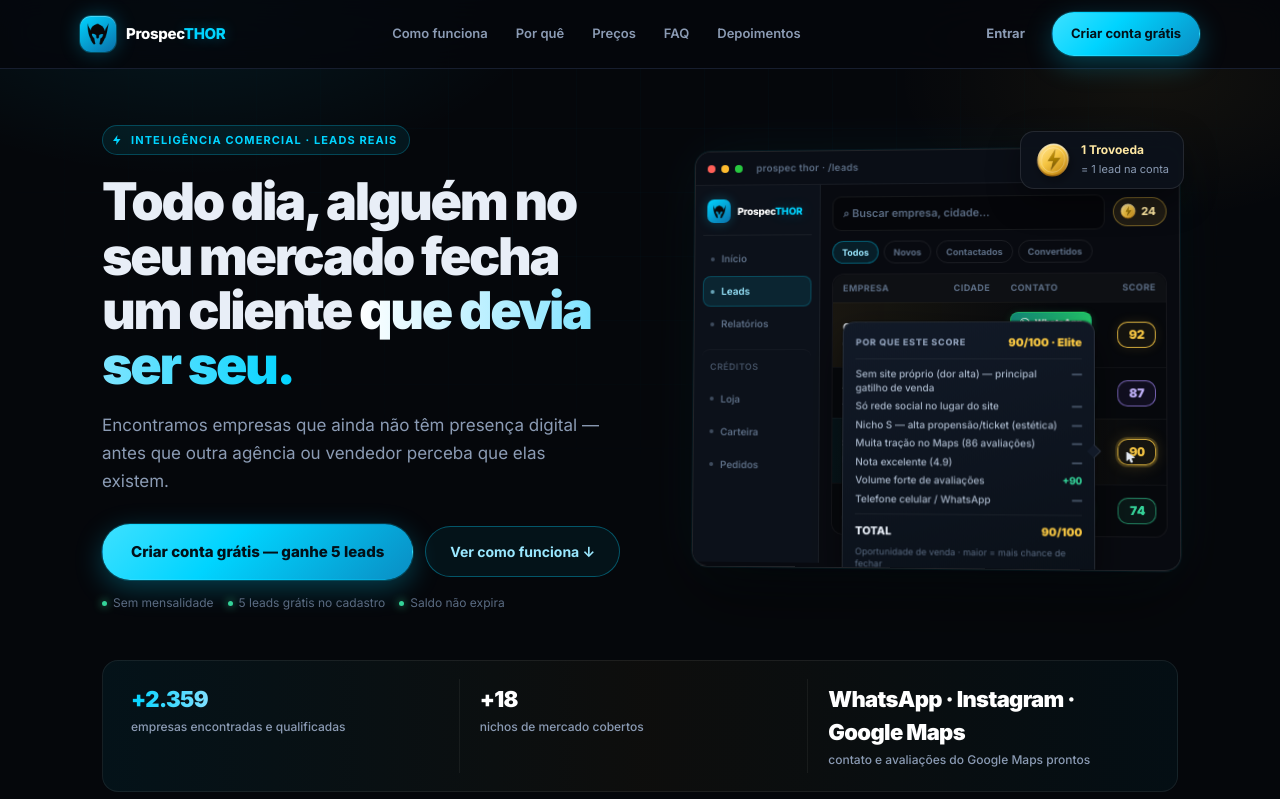
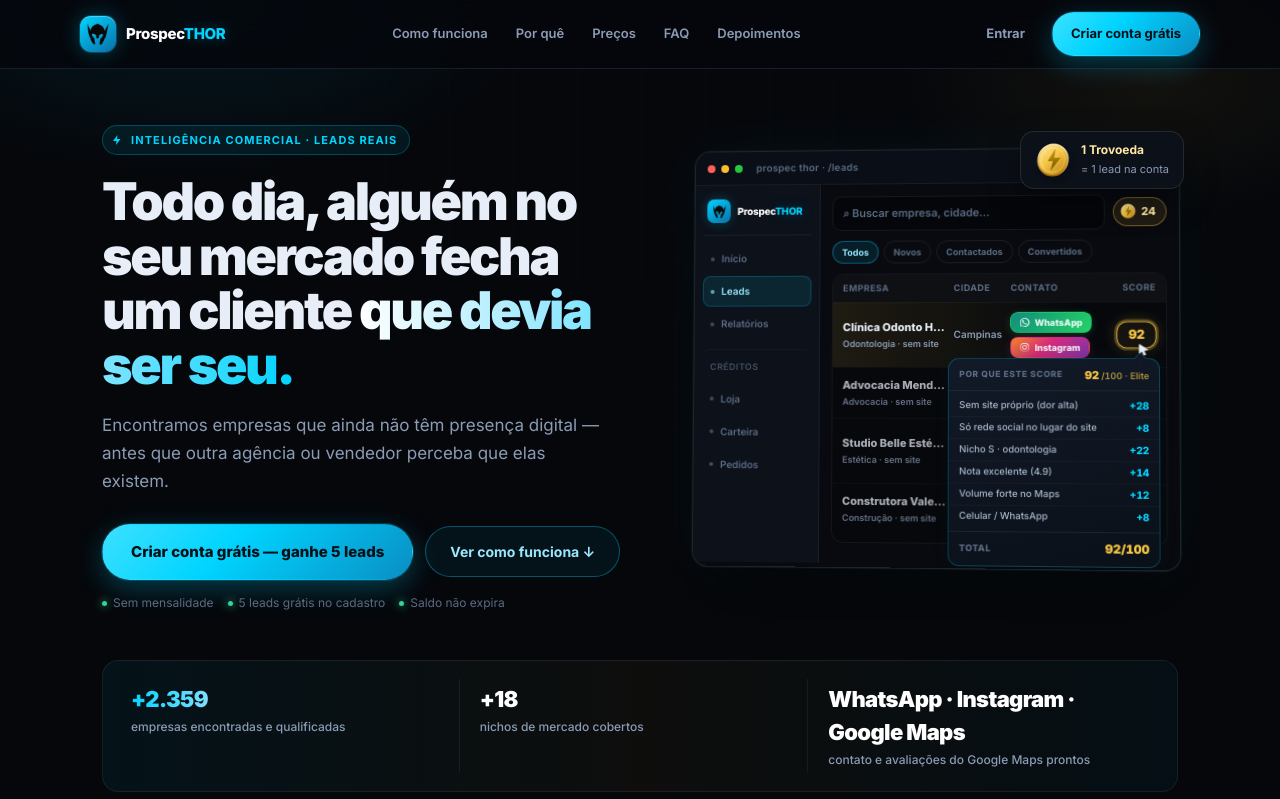
Before and after one commit to pdaugusto/prospecthor, a Flask app: template templates/landing.html in a window 1280 px wide. Shown: the top 799 px of the page. Run offline with Flask 3, Linux system fonts and the light colour scheme; the template is opened without the code that fills it, so the values that code supplies are empty; some libraries are stand-ins or nearby versions.

Commit message:
Landing mock: tooltip score compacto no hover, ordem 92-87-81-74

```diff
--- a/templates/landing.html
+++ b/templates/landing.html
@@ -413,6 +413,12 @@
       border-radius: 12px;
       overflow: visible;
       background: rgba(0,0,0,0.2);
+      /* espaço pro tip do score não colidir com a borda do mock */
+      padding-bottom: 4px;
+    }
+    .mock-table.has-score-hover {
+      padding-bottom: 8px;
+      margin-bottom: 4px;
     }
     .mock-tr {
       display: grid;
@@ -436,9 +442,14 @@
     .mock-tr.hot {
       background: linear-gradient(90deg, rgba(245,197,66,0.08), transparent 70%);
     }
+    /* Linha em hover: lista continua visível; só um leve destaque */
+    .mock-table.has-score-hover .mock-tr:not(.head):not(.is-hover) {
+      opacity: 0.72;
+    }
     .mock-tr.is-hover {
-      background: linear-gradient(90deg, rgba(0,212,255,0.06), rgba(245,197,66,0.05) 60%, transparent);
-      z-index: 4;
+      background: linear-gradient(90deg, rgba(245,197,66,0.1), transparent 75%);
+      z-index: 5;
+      opacity: 1 !important;
     }
     .mt-name {
       font-weight: 800; color: #e8eef7; font-size: 11px;
@@ -500,6 +511,7 @@
       display: flex;
       justify-content: flex-end;
       align-items: center;
+      isolation: isolate;
     }
     .mt-score-pill {
       display: inline-flex;
@@ -536,130 +548,147 @@
       background: rgba(52,211,153,0.08);
     }
     .mt-score-pill.is-hover {
-      box-shadow: 0 0 0 2px rgba(245,197,66,0.2), 0 0 16px rgba(245,197,66,0.2);
-    }
-
-    /* Tooltip “Por que este score” (3º lead em hover) — à esquerda pra não cortar */
+      box-shadow: 0 0 0 2px rgba(245,197,66,0.28), 0 0 14px rgba(245,197,66,0.22);
+      transform: scale(1.04);
+    }
+
+    /*
+      Tooltip compacto (como no painel real) — flutuando perto do score,
+      pequeno, com pontos que somam a nota. NÃO é um dump da tela de detalhe.
+    */
     .score-tip {
       position: absolute;
-      right: calc(100% + 12px);
-      top: 50%;
-      transform: translateY(-50%);
-      width: 252px;
-      padding: 12px 12px 10px;
-      border-radius: 12px;
-      border: 1px solid rgba(255,255,255,0.1);
+      right: -4px;
+      top: calc(100% + 10px);
+      width: 210px;
+      padding: 0;
+      border-radius: 11px;
+      border: 1px solid rgba(0,212,255,0.22);
       background: linear-gradient(165deg, #121a28 0%, #0a1018 100%);
-      box-shadow: 0 16px 40px rgba(0,0,0,0.55), 0 0 0 1px rgba(0,0,0,0.3);
-      z-index: 12;
+      box-shadow: 0 12px 32px rgba(0,0,0,0.55), 0 0 20px rgba(0,212,255,0.06);
+      z-index: 20;
       text-align: left;
       pointer-events: none;
-      animation: score-tip-in .35s ease both;
+      animation: score-tip-in .28s ease both;
     }
     @keyframes score-tip-in {
-      from { opacity: 0; transform: translateY(-50%) translateX(6px); }
-      to { opacity: 1; transform: translateY(-50%) translateX(0); }
+      from { opacity: 0; transform: translateY(4px); }
+      to { opacity: 1; transform: none; }
     }
     .score-tip::before {
       content: "";
       position: absolute;
-      top: 50%; right: -5px;
-      width: 9px; height: 9px;
-      margin-top: -5px;
+      top: -5px; right: 14px;
+      width: 8px; height: 8px;
       background: #121a28;
-      border-right: 1px solid rgba(255,255,255,0.1);
-      border-top: 1px solid rgba(255,255,255,0.1);
+      border-left: 1px solid rgba(0,212,255,0.22);
+      border-top: 1px solid rgba(0,212,255,0.22);
       transform: rotate(45deg);
     }
     .score-tip-head {
       display: flex;
       align-items: center;
       justify-content: space-between;
-      gap: 8px;
-      margin-bottom: 8px;
-      padding-bottom: 8px;
+      gap: 6px;
+      padding: 8px 10px 7px;
       border-bottom: 1px solid rgba(255,255,255,0.06);
     }
     .score-tip-head strong {
-      font-size: 9px;
+      font-size: 8.5px;
       font-weight: 800;
-      letter-spacing: 0.08em;
+      letter-spacing: 0.07em;
       text-transform: uppercase;
-      color: var(--muted);
+      color: var(--muted-2);
     }
     .score-tip-head b {
       font-size: 11px;
       font-weight: 900;
       color: #f5c542;
       white-space: nowrap;
+      font-variant-numeric: tabular-nums;
+    }
+    .score-tip-head b small {
+      font-size: 9px;
+      font-weight: 600;
+      opacity: 0.7;
+      margin-left: 2px;
     }
     .score-tip-rows {
       display: flex;
       flex-direction: column;
-      gap: 5px;
       margin: 0;
-      padding: 0;
+      padding: 4px 0;
       list-style: none;
     }
     .score-tip-rows li {
       display: grid;
       grid-template-columns: 1fr auto;
       gap: 8px;
-      font-size: 10px;
-      line-height: 1.35;
+      padding: 4px 10px;
+      font-size: 9.5px;
+      line-height: 1.3;
+      color: #c5d0e0;
+      border-bottom: 1px solid rgba(255,255,255,0.03);
+    }
+    .score-tip-rows li:last-child { border-bottom: none; }
+    .score-tip-rows li span {
+      font-weight: 500;
       color: #a8b6c9;
-    }
-    .score-tip-rows li span { font-weight: 500; }
+      overflow: hidden;
+      text-overflow: ellipsis;
+      white-space: nowrap;
+    }
     .score-tip-rows li em {
       font-style: normal;
       font-weight: 800;
-      color: var(--muted-2);
       font-variant-numeric: tabular-nums;
-    }
-    .score-tip-rows li em.plus { color: #34d399; }
+      color: #00d4ff;
+      font-size: 10px;
+    }
     .score-tip-total {
       display: flex;
       justify-content: space-between;
       align-items: center;
-      margin-top: 8px;
-      padding-top: 8px;
-      border-top: 1px solid rgba(255,255,255,0.06);
-      font-size: 11px;
+      padding: 7px 10px 8px;
+      border-top: 1px solid rgba(255,255,255,0.07);
+      font-size: 9px;
       font-weight: 800;
-      color: #e8eef7;
-    }
-    .score-tip-total b { color: #f5c542; font-weight: 900; }
+      letter-spacing: 0.04em;
+      text-transform: uppercase;
+      color: var(--muted-2);
+    }
+    .score-tip-total b {
+      color: #f5c542;
+      font-weight: 900;
+      font-size: 12px;
+      letter-spacing: 0;
+      text-transform: none;
+      font-variant-numeric: tabular-nums;
+    }
     .score-tip-foot {
-      margin-top: 6px;
-      font-size: 9px;
-      color: var(--muted-2);
-      line-height: 1.35;
-    }
-    /* Cursor “fake hover” no 3º lead */
+      display: none; /* compacto no mock */
+    }
+    /* Cursor “fake hover” no score da linha */
     .mock-cursor {
       position: absolute;
-      right: 18px;
-      top: 50%;
-      width: 14px;
-      height: 14px;
-      margin-top: -2px;
-      z-index: 9;
+      right: 6px;
+      top: 18px;
+      width: 15px;
+      height: 15px;
+      z-index: 22;
       pointer-events: none;
-      filter: drop-shadow(0 2px 3px rgba(0,0,0,0.5));
-      animation: mock-cursor-bob 2.2s ease-in-out infinite;
+      filter: drop-shadow(0 2px 3px rgba(0,0,0,0.55));
+      animation: mock-cursor-bob 2s ease-in-out infinite;
     }
     @keyframes mock-cursor-bob {
       0%, 100% { transform: translate(0, 0); }
-      50% { transform: translate(-2px, 2px); }
+      50% { transform: translate(2px, 3px); }
     }
     @media (max-width: 520px) {
       .mock-tr { grid-template-columns: 1.15fr 0.55fr 1fr 42px; }
       .mt-btn span { display: none; }
       .mt-btn { padding: 5px 7px; }
-      .score-tip {
-        width: min(220px, 68vw);
-        right: calc(100% + 8px);
-      }
+      .score-tip { width: 190px; right: -2px; }
     }
 
     /* Trovoedas model (profissional) */
@@ -2017,14 +2046,16 @@
                     <span class="dchip">Contactados</span>
                     <span class="dchip">Convertidos</span>
                   </div>
-                  <div class="mock-table" aria-hidden="false">
+                  <!-- Lista normal; em 1 lead o mouse “para” no score e abre tip compacto -->
+                  <div class="mock-table has-score-hover" aria-hidden="false">
                     <div class="mock-tr head">
                       <span>Empresa</span>
                       <span>Cidade</span>
                       <span>Contato</span>
                       <span style="text-align:right">Score</span>
                     </div>
-                    <div class="mock-tr hot">
+                    <!-- 1º: score mais alto + hover com breakdown (pontos somam 92) -->
+                    <div class="mock-tr hot is-hover">
                       <span class="mt-name">Clínica Odonto Horizonte<small>Odontologia · sem site</small></span>
                       <span class="mt-city">Campinas</span>
                       <span class="mt-actions">
@@ -2038,7 +2069,28 @@
                         </a>
                       </span>
                       <span class="mt-score-wrap">
-                        <span class="mt-score-pill s-gold">92</span>
+                        <span class="mt-score-pill s-gold is-hover">92</span>
+                        <svg class="mock-cursor" viewBox="0 0 24 24" fill="#e8eef7" aria-hidden="true">
+                          <path d="M5.5 3.2 18.8 12.1c.5.3.3 1.1-.3 1.2l-5.1.7 2.3 5.7c.2.5-.1 1.1-.6 1.2l-2.2.5c-.5.1-1-.2-1.2-.7l-2.2-5.5-3.4 3.2c-.5.5-1.3.1-1.3-.6V4c0-.7.8-1.1 1.4-.8z"/>
+                        </svg>
+                        <div class="score-tip" role="tooltip">
+                          <div class="score-tip-head">
+                            <strong>Por que este score</strong>
+                            <b>92<small>/100 · Elite</small></b>
+                          </div>
+                          <ul class="score-tip-rows">
+                            <li><span>Sem site próprio (dor alta)</span><em>+28</em></li>
+                            <li><span>Só rede social no lugar do site</span><em>+8</em></li>
+                            <li><span>Nicho S · odontologia</span><em>+22</em></li>
+                            <li><span>Nota excelente (4.9)</span><em>+14</em></li>
+                            <li><span>Volume forte no Maps</span><em>+12</em></li>
+                            <li><span>Celular / WhatsApp</span><em>+8</em></li>
+                          </ul>
+                          <div class="score-tip-total">
+                            <span>Total</span>
+                            <b>92/100</b>
+                          </div>
+                        </div>
                       </span>
                     </div>
                     <div class="mock-tr">
@@ -2054,8 +2106,7 @@
                         <span class="mt-score-pill s-purple">87</span>
                       </span>
                     </div>
-                    <!-- 3º lead: score em hover com explicação da nota -->
-                    <div class="mock-tr is-hover">
+                    <div class="mock-tr">
                       <span class="mt-name">Studio Belle Estética<small>Estética · sem site</small></span>
                       <span class="mt-city">Santos</span>
                       <span class="mt-actions">
@@ -2069,30 +2120,7 @@
                         </a>
                       </span>
                       <span class="mt-score-wrap">
-                        <span class="mt-score-pill s-gold is-hover">90</span>
-                        <svg class="mock-cursor" viewBox="0 0 24 24" fill="#e8eef7" aria-hidden="true">
-                          <path d="M5.5 3.2 18.8 12.1c.5.3.3 1.1-.3 1.2l-5.1.7 2.3 5.7c.2.5-.1 1.1-.6 1.2l-2.2.5c-.5.1-1-.2-1.2-.7l-2.2-5.5-3.4 3.2c-.5.5-1.3.1-1.3-.6V4c0-.7.8-1.1 1.4-.8z"/>
-                        </svg>
-                        <div class="score-tip" role="tooltip">
-                          <div class="score-tip-head">
-                            <strong>Por que este score</strong>
-                            <b>90/100 · Elite</b>
-                          </div>
-                          <ul class="score-tip-rows">
-                            <li><span>Sem site próprio (dor alta) — principal gatilho de venda</span><em>—</em></li>
-                            <li><span>Só rede social no lugar do site</span><em>—</em></li>
-                            <li><span>Nicho S — alta propensão/ticket (estética)</span><em>—</em></li>
-                            <li><span>Muita tração no Maps (86 avaliações)</span><em>—</em></li>
-                            <li><span>Nota excelente (4.9)</span><em>—</em></li>
-                            <li><span>Volume forte de avaliações</span><em class="plus">+90</em></li>
-                            <li><span>Telefone celular / WhatsApp</span><em>—</em></li>
-                          </ul>
-                          <div class="score-tip-total">
-                            <span>TOTAL</span>
-                            <b>90/100</b>
-                          </div>
-                          <p class="score-tip-foot">Oportunidade de venda · maior = mais chance de fechar</p>
-                        </div>
+                        <span class="mt-score-pill s-purple">81</span>
                       </span>
                     </div>
                     <div class="mock-tr">
```
